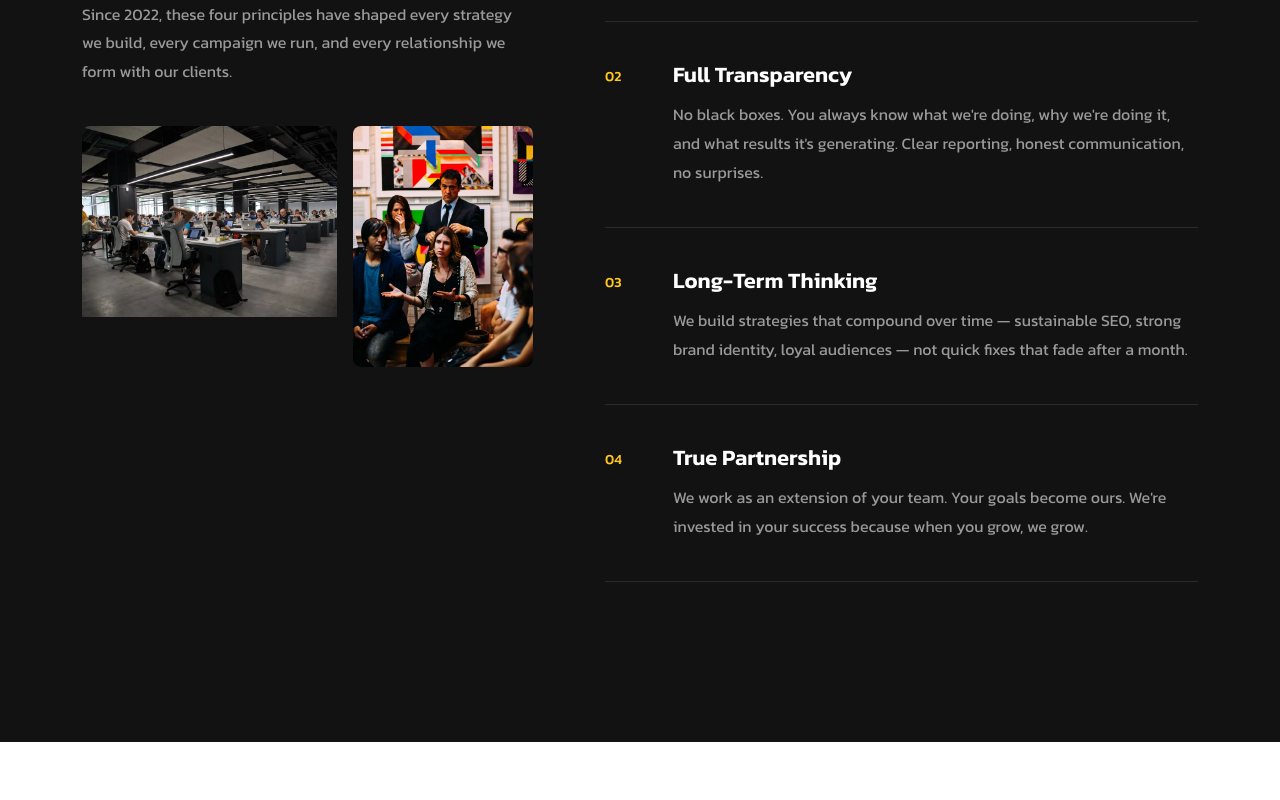
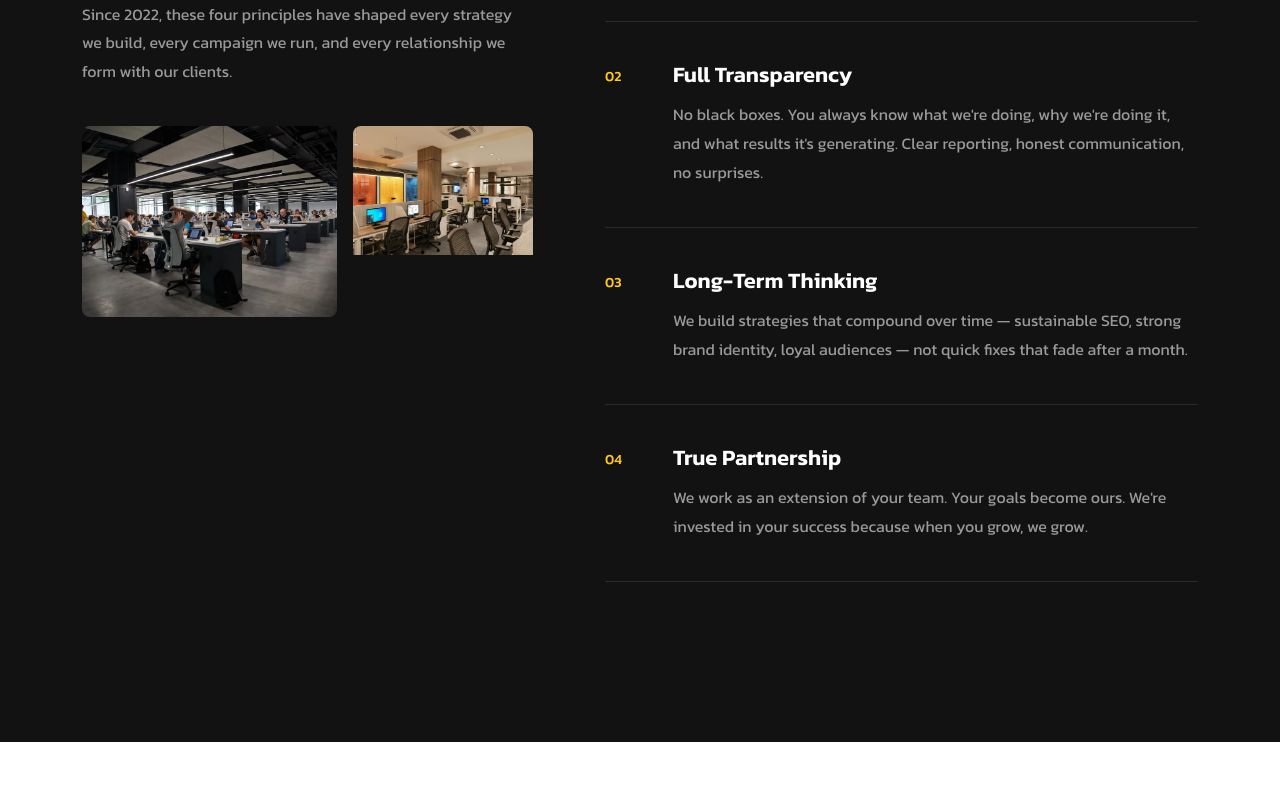
Before and after one commit to Adrell-call-center/NOVAIMPACT_PRO, a Next.js app: page /about in a window 1280 px wide. Shown: the part 3100-3900 px from the top of the page. Built offline with nearby package versions, Linux system fonts and the light colour scheme.

Commit message:
feat: add new images and update references in components
- Added two new images for the marketing agency.
- Updated image references in AboutValues, DigitalAgencyAbout, and Footer3 components to use the newly added images for improved visual content.

```diff
--- a/src/components/about/AboutValues.jsx
+++ b/src/components/about/AboutValues.jsx
@@ -1,7 +1,7 @@
 import Image from "next/image";
 
 const img1 = "/images/about-values-workspace.webp";
-const img2 = "/images/about-values-brainstorm.webp";
+const img2 = "/images/nova-impact-ltd-office-agency-london-marketing-agency-london-1.jpg.webp";
 
 const values = [
   {
--- a/src/components/about/DigitalAgencyAbout.jsx
+++ b/src/components/about/DigitalAgencyAbout.jsx
@@ -4,7 +4,7 @@ import { ScrollTrigger, ScrollSmoother } from "@/plugins";
 import Link from "next/link";
 import Image from "next/image";
 const About11 = "/images/about-team-meeting.webp";
-const About12 = "/images/about-team-collaboration.webp";
+const About12 = "/images/nova-impact-ltd-office-agency-london-marketing-agency-london-1.jpg.webp";
 
 gsap.registerPlugin(ScrollTrigger, ScrollSmoother);
 
--- a/src/components/footer/Footer3.jsx
+++ b/src/components/footer/Footer3.jsx
@@ -1,5 +1,5 @@
 import Link from "next/link";
-const ThumbFooter = "/images/footer-background.webp";
+const ThumbFooter = "/images/nova-impact-ltd-office-agency-london-marketing-agency-london-2.jpg.jpeg";
 import FooterLogoWhite from "../../../public/assets/imgs/logo/footer-logo-white.png";
 import Image from "next/image";
 
```
Also changed, not shown: public/images/nova-impact-ltd-office-agency-london-marketing-agency-london-1.jpg.webp (added), public/images/nova-impact-ltd-office-agency-london-marketing-agency-london-2.jpg.jpeg (added).
